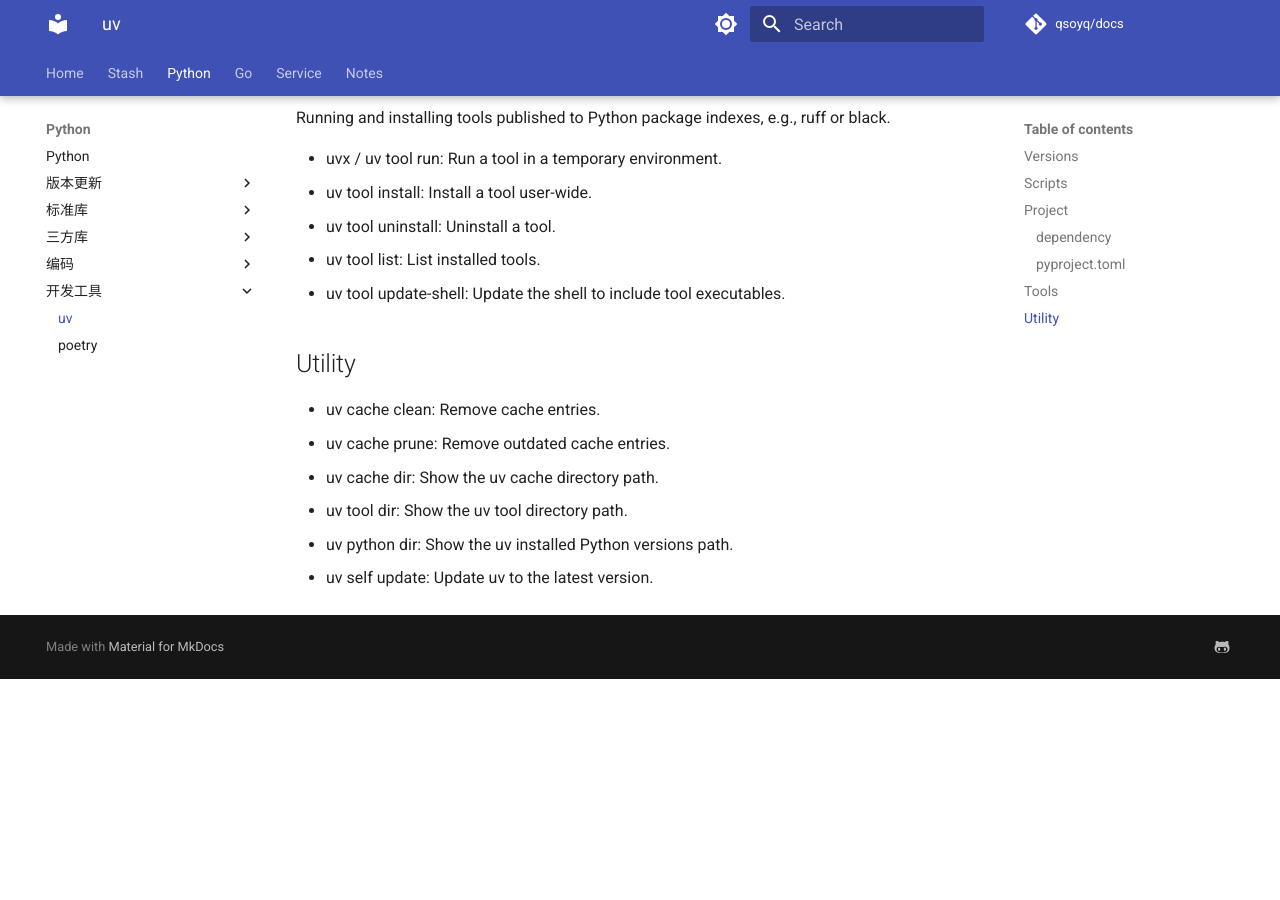
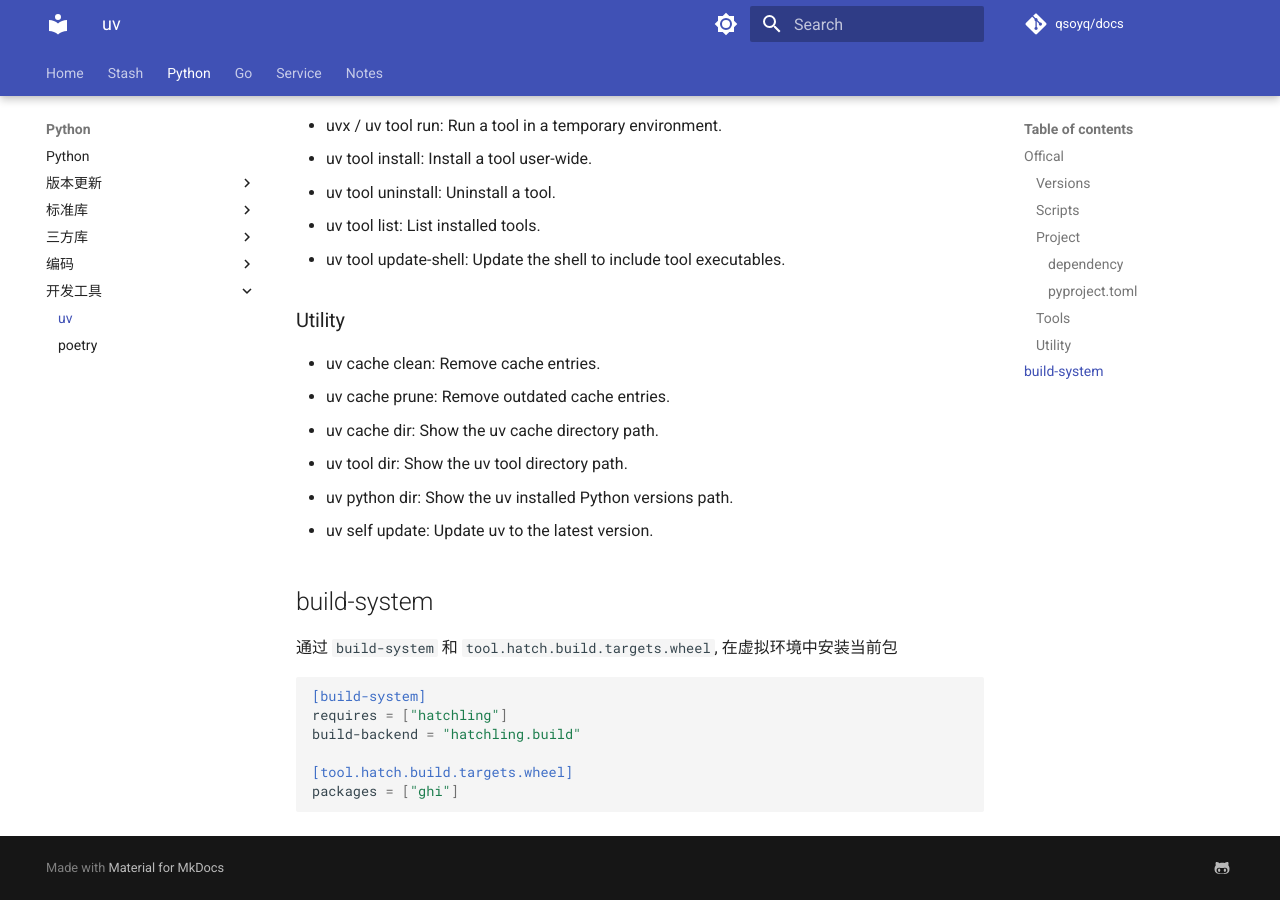
Before and after one commit to qsoyq/docs, an MkDocs documentation site: the page built from docs/python/uv.md, in a window 1280 px wide and 900 px high, scrolled down 1316 px. Built offline with MkDocs 1.6.1 and Material for MkDocs 9.7.7, drawn with Linux system fonts in a browser that asks for light colours; comment, search, counter and statistics services are not loaded; before the commit the page ends 1995 px from its top, so only the background shows below that.

Commit message:
update docs/python/uv.md

````diff
--- a/docs/python/uv.md
+++ b/docs/python/uv.md
@@ -2,7 +2,9 @@
 
 - <https://docs.astral.sh/uv/>
 
-## Versions
+## Offical
+
+### Versions
 
 - uv python install: Install Python versions.
 - uv python list: View available Python versions.
@@ -10,13 +12,13 @@
 - uv python pin: Pin the current project to use a specific Python version.
 - uv python uninstall: Uninstall a Python version.
 
-## Scripts
+### Scripts
 
 uv run: Run a script.
 uv add --script: Add a dependency to a script.
 uv remove --script: Remove a dependency from a script.
 
-## Project
+### Project
 
 uv init: Create a new Python project.
 uv add: Add a dependency to the project.
@@ -28,7 +30,7 @@ uv tree: View the dependency tree for the project.
 uv build: Build the project into distribution archives.
 uv publish: Publish the project to a package index.
 
-### dependency
+#### dependency
 
 ```bash
 uv add 'requests==2.31.0'
@@ -38,7 +40,7 @@ uv add -r requirements.txt -c constraints.txt
 uv lock --upgrade-package requests
 ```
 
-### pyproject.toml
+#### pyproject.toml
 
 ```toml
 [project]
@@ -53,7 +55,7 @@ dependencies = [
 
 ```
 
-## Tools
+### Tools
 
 Running and installing tools published to Python package indexes, e.g., ruff or black.
 
@@ -63,7 +65,7 @@ Running and installing tools published to Python package indexes, e.g., ruff or
 - uv tool list: List installed tools.
 - uv tool update-shell: Update the shell to include tool executables.
 
-## Utility
+### Utility
 
 - uv cache clean: Remove cache entries.
 - uv cache prune: Remove outdated cache entries.
@@ -71,3 +73,16 @@ Running and installing tools published to Python package indexes, e.g., ruff or
 - uv tool dir: Show the uv tool directory path.
 - uv python dir: Show the uv installed Python versions path.
 - uv self update: Update uv to the latest version.
+
+## build-system
+
+通过 `build-system` 和 `tool.hatch.build.targets.wheel`, 在虚拟环境中安装当前包
+
+```toml
+[build-system]
+requires = ["hatchling"]
+build-backend = "hatchling.build"
+
+[tool.hatch.build.targets.wheel]
+packages = ["ghi"]
+```
````
